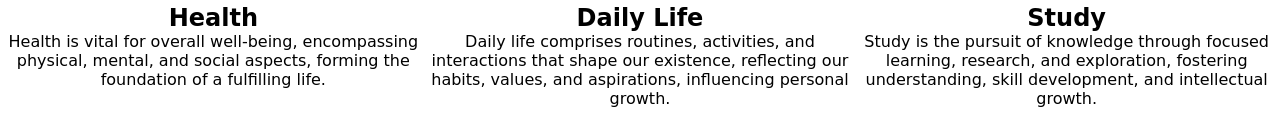
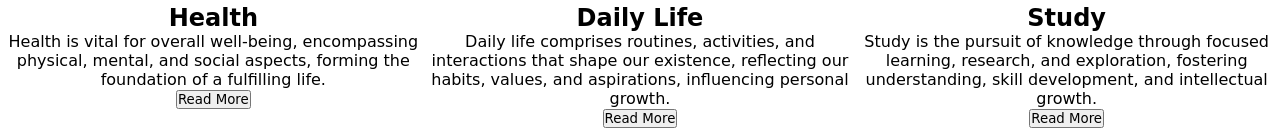
Before and after one commit to anassarker/Landing-Page, a plain HTML site: page RocketScience.html in a window 1280 px wide. Shown: the part 777-905 px from the top of the page. Drawn offline with Linux system fonts and the light colour scheme; a web font is replaced by a local one.

Commit message:
Landing page with cards description updated

```diff
--- a/RocketScience.html
+++ b/RocketScience.html
@@ -57,19 +57,28 @@
         <section class="card-container">
             <div class="container">
                 <img src="image/Eat_Healthy_Blog_15May19.jpg" alt="">
+                <div class="info">
                     <h1>Health</h1>
                     <p>Health is vital for overall well-being, encompassing physical, mental, and social aspects, forming the foundation of a fulfilling life.</p>
+                    <button>Read More</button>
+                </div>
             </div>
             <div class="container">
                 <img src="image/helena-lopes-e3OUQGT9bWU-unsplash.jpg" alt="">
+                <div class="info">
                     <h1>Daily Life</h1>
                     <p>Daily life comprises routines, activities, and interactions that shape our existence, reflecting our habits, values, and aspirations, influencing personal growth.
                     </p>
+                    <button>Read More</button>
+                </div>
             </div>
             <div class="container">
                 <img src="image/thought-catalog-505eectW54k-unsplash.jpg" alt="">
+                <div class="info">
                     <h1>Study</h1>
                     <p>Study is the pursuit of knowledge through focused learning, research, and exploration, fostering understanding, skill development, and intellectual growth.</p>
+                    <button>Read More</button>
+                </div>
 
             </div>
 
```
Lines whose indentation alone changed are shown as unchanged.
